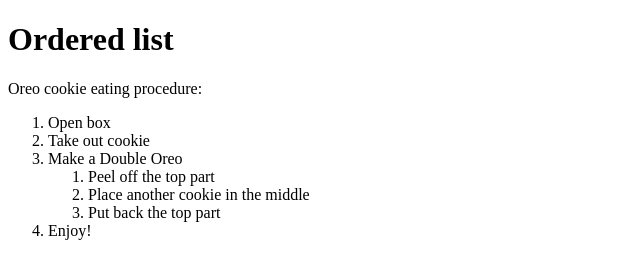
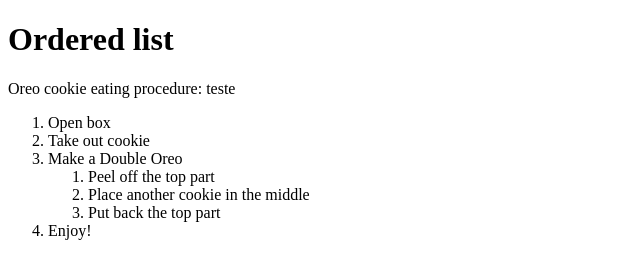
Before and after one commit to evanevy/coursera-test, a plain HTML site: page site/index.html in a window 1280 px wide. Shown: the full height of the page, 0-640 px from the left. Drawn offline with Linux system fonts and the light colour scheme.

Commit message:
teste mudança

```diff
--- a/site/index.html
+++ b/site/index.html
@@ -7,7 +7,7 @@
 <body>
   <h1>Ordered list</h1>
   <div>
-    Oreo cookie eating procedure:
+    Oreo cookie eating procedure: teste
     <ol>
       <li>Open box</li>
       <li>Take out cookie</li>
```
